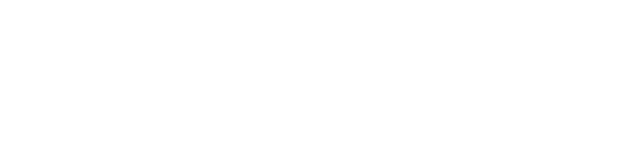
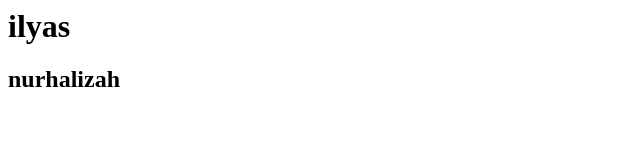
Before and after one commit to AdhityaHadiSaputra/hallo, a plain HTML site: page index.html in a window 1280 px wide. Shown: the whole page, without its empty margins (0-640 px from the left). Drawn offline with Linux system fonts and the light colour scheme.

Commit message:
First Commit

```diff
--- a/index.html
+++ b/index.html
@@ -6,6 +6,7 @@
     <title>Document</title>
 </head>
 <body>
-
+    <h1>ilyas</h1>
+    <h2>nurhalizah</h2>
 </body>
 </html>
```
